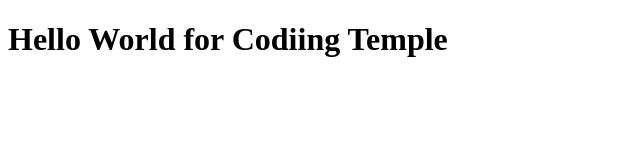
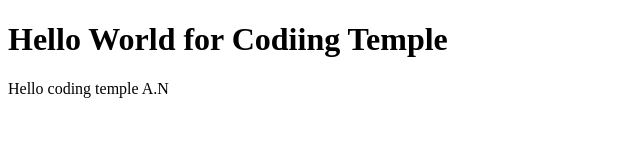
Before and after one commit to btalley07/group_project_rangers_63, a plain HTML site: page index.html in a window 1280 px wide. Shown: the whole page, without its empty margins (0-640 px from the left). Drawn offline with Linux system fonts and the light colour scheme.

Commit message:
added a p tag

```diff
--- a/index.html
+++ b/index.html
@@ -9,5 +9,6 @@
 </head>
 <body>
     <h1>Hello World for Codiing Temple</h1>
+    <p>Hello coding temple A.N</p>
 </body>
 </html>
```
